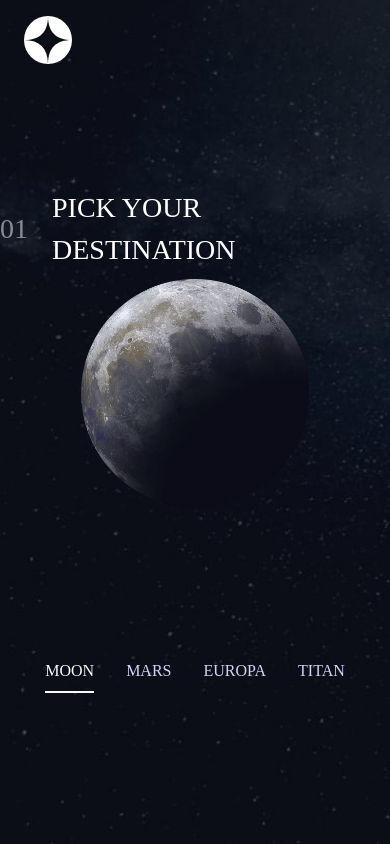
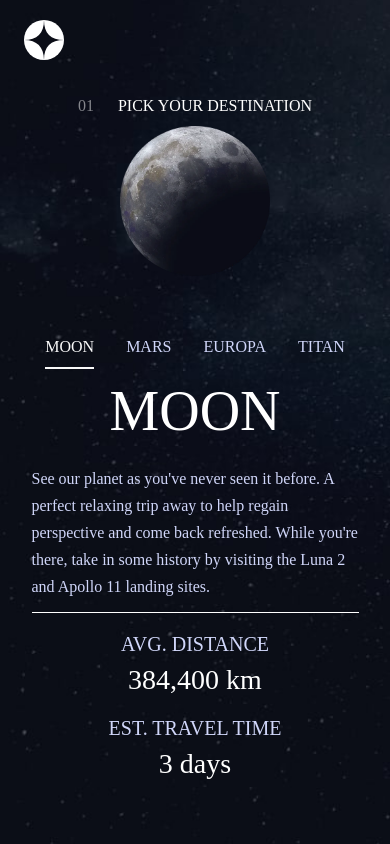
Before and after one commit to LucasDaSilva96/FrontEnd-Mentor---Projects, a Vue app in the folder Space-tourism-multi-page-website/: page /destination in a window 390 px wide. Built offline with nearby package versions, Linux system fonts and the light colour scheme; some icons are missing; a web font is replaced by a local one.

Commit message:
Done: destination-page(responsive)

```diff
--- a/Space-tourism-multi-page-website/src/components/DestinationBody.vue
+++ b/Space-tourism-multi-page-website/src/components/DestinationBody.vue
@@ -10,13 +10,24 @@ const props = defineProps<{
 </script>
 
 <template>
-  <article>
-    <h3>{{ title }}</h3>
+  <article class="flex flex-col gap-150 items-center">
+    <h3 class="text-preset3 uppercase">{{ title }}</h3>
 
-    <p>{{ description }}</p>
+    <p class="text-preset8 text-lightBlue leading-[27px] max-w-[327px]
+    md:max-w-[514px]">{{ description }}</p>
 
-    <hr>
+    <hr class="p-25 text-white w-full">
 
-    <div></div>
+    <div class="flex flex-col sm:flex-row sm:justify-around w-full gap-150 text-center">
+      <div class="flex flex-col">
+        <h4 class="text-preset7 text-lightBlue">AVG. DISTANCE</h4>
+        <p class="text-preset5">{{ distance }}</p>
+      </div>
+
+      <div>
+        <h5 class="text-preset7 text-lightBlue">EST. TRAVEL TIME</h5>
+        <p class="text-preset5">{{ travel }}</p>
+      </div>
+    </div>
   </article>
 </template>
--- a/Space-tourism-multi-page-website/src/components/DestinationHeader.vue
+++ b/Space-tourism-multi-page-website/src/components/DestinationHeader.vue
@@ -5,12 +5,12 @@ const props = defineProps<{
 
 </script>
 <template>
-  <div class="flex flex-col gap-100 items-center md:items-start">
-    <h2 class="flex items-center gap-300 text-preset5">
+  <div class="flex flex-col gap-100 lg:h-full lg:justify-around items-center lg:items-start w-full">
+    <h2 class="flex items-center gap-300 text-preset8 md:self-start">
       <span class="text-white/50">01</span>
       <span>PICK YOUR DESTINATION</span>
     </h2>
-    <div class="max-w-[228.54px] max-h-[228.54px] sm:max-w-[457.08px] sm:max-h-[457.08px]">
+    <div class="max-w-[150px] md:max-w-[200px] lg:max-w-[400px] ">
       <img :src="image" alt="destination" class="w-full h-full object-cover" />
     </div>
   </div>
--- a/Space-tourism-multi-page-website/src/components/HeaderNav.vue
+++ b/Space-tourism-multi-page-website/src/components/HeaderNav.vue
@@ -5,7 +5,7 @@ import MobileNav from './MobileNav.vue'
 <template>
   <div class="absolute top-0 left-0 w-full">
     <header class="flex justify-between items-center h-1000 lg:h-[136px] pl-300 relative">
-      <img src="/shared/logo.svg" />
+      <img src="/shared/logo.svg" class="w-500 md:w-600" />
       <!-- Desktop navigation -->
       <nav class="hidden md:flex justify-evenly text-preset8 uppercase h-[90px] w-[85%] glassBg px-400">
         <RouterLink to="/"
--- a/Space-tourism-multi-page-website/src/views/Destination.vue
+++ b/Space-tourism-multi-page-website/src/views/Destination.vue
@@ -1,4 +1,5 @@
 <script setup lang="ts">
+import DestinationBody from '@/components/DestinationBody.vue';
 import DestinationHeader from '@/components/DestinationHeader.vue';
 import DestinationNav from '@/components/DestinationNav.vue';
 import data from "@/data/data.json"
@@ -11,13 +12,24 @@ const destinationStore = useDestinationNav()
 
 const image = computed(() => destination[destinationStore.destinationIndex].images.webp)
 
+const currentData = computed(() => destination[destinationStore.destinationIndex])
+
 </script>
 
 <template>
   <section class="bg-destinationMobile sm:bg-destinationTablet lg:bg-destinationDesktop w-full h-full centerBg">
-    <div class="wrapper container flex items-center flex-col justify-evenly h-full">
-      <DestinationHeader :image="image" />
-      <DestinationNav :index="destinationStore.destinationIndex" />
+    <div class="wrapper container flex items-center justify-center h-full">
+      <div class="flex flex-col items-center justify-evenly  h-full lg:flex-row">
+
+        <DestinationHeader :image="image" />
+        <div class="w-full flex flex-col items-center">
+
+          <DestinationNav :index="destinationStore.destinationIndex" />
+          <DestinationBody :title="currentData.name" :description="currentData.description"
+            :distance="currentData.distance" :travel="currentData.travel" />
+        </div>
+
+      </div>
     </div>
   </section>
 </template>
--- a/Space-tourism-multi-page-website/tailwind.config.js
+++ b/Space-tourism-multi-page-website/tailwind.config.js
@@ -9,21 +9,20 @@ export default {
       transparent: 'transparent'
     },
     fontSize: {
-      preset1: '144px',
-      preset2: '100px',
-      preset3: '56px',
-      preset4: '32px',
-      preset5: '28px',
-      preset7: '14px',
-      preset8: '16px'
+      preset1: '9rem',
+      preset2: '6.25rem',
+      preset3: '3.5rem',
+      preset4: '2rem',
+      preset5: '1.75rem',
+      preset7: '1.25rem',
+      preset8: '1rem'
     },
     container: {
       center: true,
       screens: {
-        sm: '100%',
-        md: '100%',
-        lg: '1024px',
-        xl: '1280px'
+        sm: '880px',
+        md: '1024px',
+        lg: '1440px'
       }
     },
     spacing: {
```
